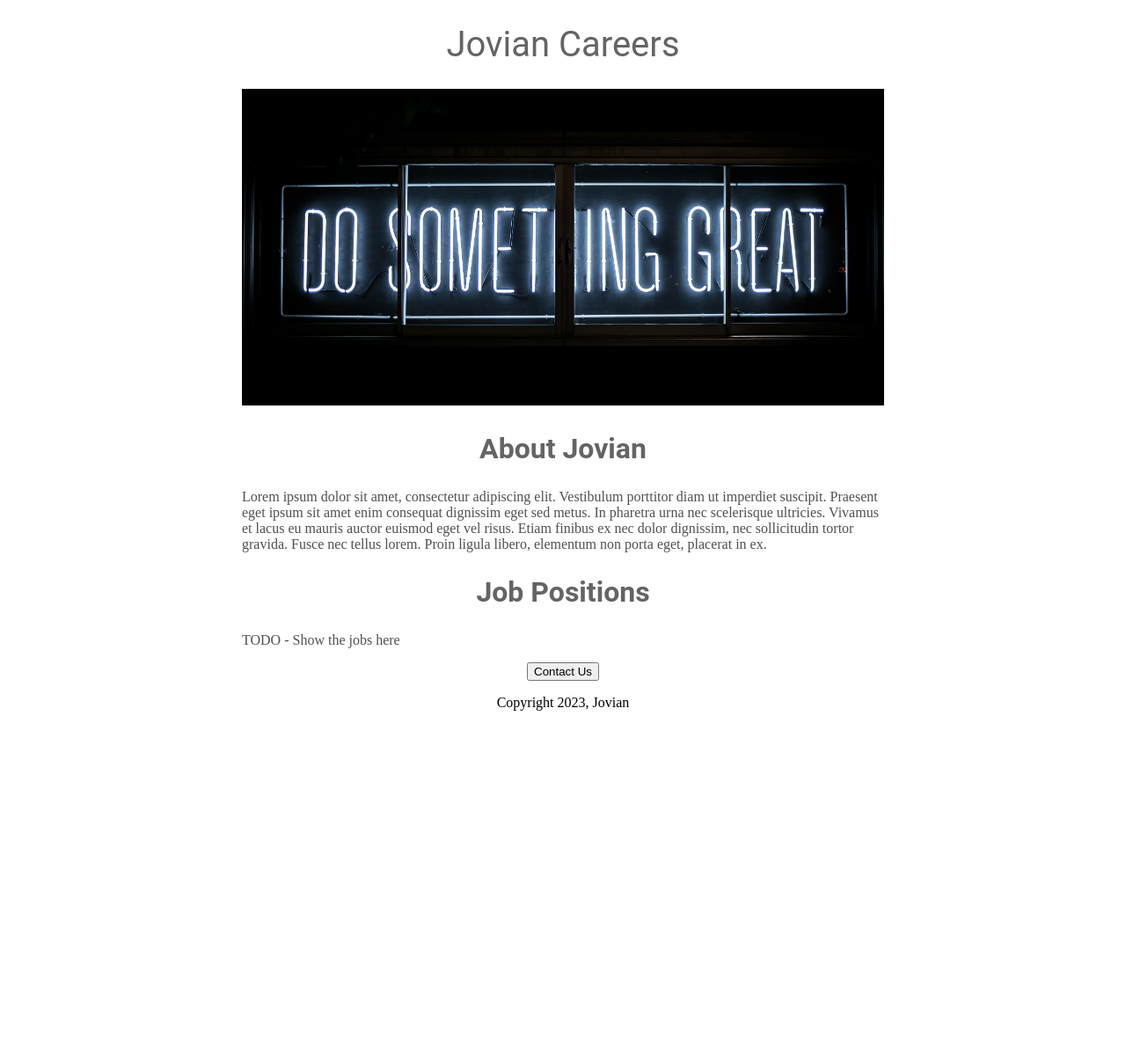
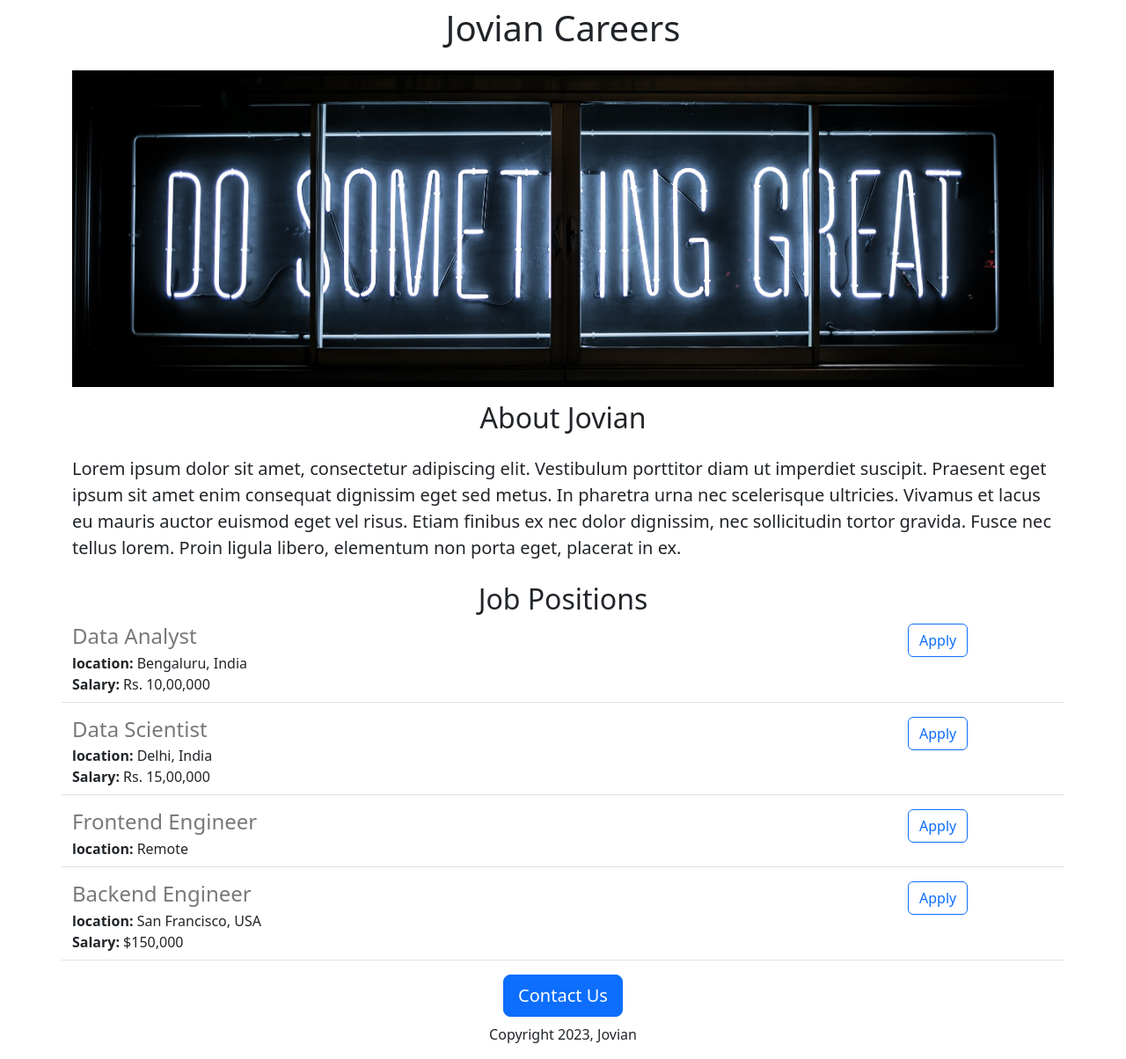
Before and after one commit to ecament/jovian-careers-website-ver2, a Flask app: page / in a window 1280 px wide. Shown: the whole page at 88% size. Before the commit the page ends 808 px from the top, so only its background shows below. Run offline with Flask 2, Linux system fonts and the light colour scheme.

Commit message:
New Changes updated

```diff
--- a/app.py
+++ b/app.py
@@ -1,10 +1,38 @@
-from flask import Flask, render_template
+from flask import Flask, render_template, jsonify
+
 app = Flask(__name__)
 
+JOBS = [{
+  'id': 1,
+  'title': 'Data Analyst',
+  'location': 'Bengaluru, India',
+  'salary': 'Rs. 10,00,000'
+}, {
+  'id': 2,
+  'title': 'Data Scientist',
+  'location': 'Delhi, India',
+  'salary': 'Rs. 15,00,000'
+}, {
+  'id': 3,
+  'title': 'Frontend Engineer',
+  'location': 'Remote'
+}, {
+  'id': 4,
+  'title': 'Backend Engineer',
+  'location': 'San Francisco, USA',
+  'salary': '$150,000'
+}]
+
+
 @app.route("/")
-def helloworld():
-  return render_template('home.html')
+def list_jobs():
+  return render_template('home.html', jobs=JOBS, company_name='Jovian')
+
+
+@app.route("/api/jobs")
+def list_jobs_json():
+  return jsonify(JOBS)
 
 
 if __name__ == '__main__':
-  app.run(host='0.0.0.0', debug = True)
+  app.run(host='0.0.0.0', debug=True)
--- a/templates/home.html
+++ b/templates/home.html
@@ -4,10 +4,11 @@
   <meta charset="UTF-8">
   <meta http-equiv="X-UA-Compatible" content="IE=edge">
   <meta name="viewport" content="width=device-width, initial-scale=1.0">
+ <link rel="stylesheet" href=" https://cdn.jsdelivr.net/npm/bootstrap@5.3.0-alpha1/dist/css/bootstrap.min.css">
   <title>Jovian Careers</title>
 
   <style>
-    h1{
+/*     h1{
       font-size: 40px;
       font-family: Roboto;
       font-weight: normal;
@@ -26,7 +27,7 @@
     .body-text {
       font-family: Robo;
       color: rgb(80, 80, 80);
-    }
+    } */
 
     #banner {
       width: 100%;
@@ -34,26 +35,30 @@
       object-fit: cover;
     }
 
-    #container {
+/*     #container {
       max-width: 730px;
       margin: 0 auto;
-    }
+    } */
   </style>
 </head>
 <body>
-  <div id="container">
-    <h1>Jovian Careers</h1>
+  <div class = "container">
+    <h1 class="text-center mt-2 mb-4">{{company_name}} Careers</h1>
     <img id = 'banner' src="static/banner.jpg"  alt="banner">
-    <h2>About Jovian</h2>
-    <p class="body-text">
+    <h2 class="text-center mt-3 mb-4">About Jovian</h2>
+    <p class="lead">
       Lorem ipsum dolor sit amet, consectetur adipiscing elit. Vestibulum porttitor diam ut imperdiet suscipit. Praesent eget ipsum sit amet enim consequat dignissim eget sed metus. In pharetra urna nec scelerisque ultricies. Vivamus et lacus eu mauris auctor euismod eget vel risus. Etiam finibus ex nec dolor dignissim, nec sollicitudin tortor gravida. Fusce nec tellus lorem. Proin ligula libero, elementum non porta eget, placerat in ex.
-  </p>
+    </p>
 
-    <h2>Job Positions</h2>
-    <p class="body-text">TODO - Show the jobs here</p>
-    <div style="text-align: center;">
-      <button>Contact Us</button>
-      <p>Copyright 2023, Jovian</p>
+    <h2 class="text-center mt-4 mb-2">Job Positions</h2>
+    <div>
+      {%for job in jobs%}
+        {% include 'jobitems.html' %}
+      {%endfor%}
+    </div>
+    <div class="text-center">
+      <button class="btn btn-primary btn-lg">Contact Us</button>
+      <p class="mt-2">Copyright 2023, Jovian</p>
     </div>
 
   </body>
--- /dev/null
+++ b/templates/jobitems.html
@@ -0,0 +1,14 @@
+ <div class="row border-bottom" style="margin-bottom: 16px; padding-bottom:8px">
+   <div class="col-10">
+        <h4 style="color:rgb(120,120,120); margin-bottom:4px">        {{job['title']}}</h4>
+        <div><b>location:</b> {{job['location']}}</div>
+        {%if 'salary' in job%}
+          <div>
+            <div><b>Salary:</b> {{job['salary']}}</div>
+          </div>
+        {%endif%}
+    </div>
+    <div class="col-2">
+      <button class="btn btn-outline-primary float-right">Apply</button>
+    </div>
+  </div>
```
Also changed, not shown: 1 other file.
